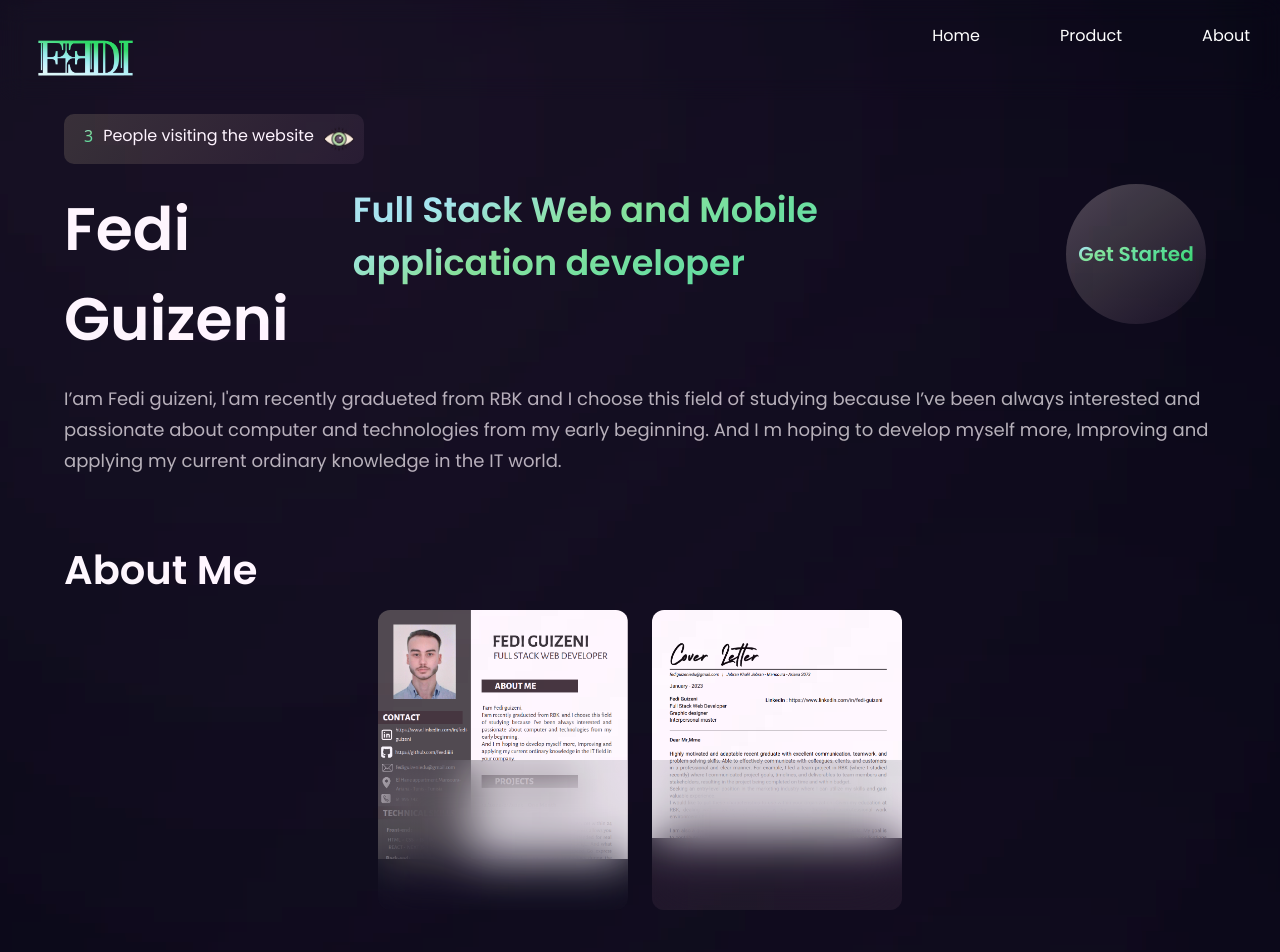
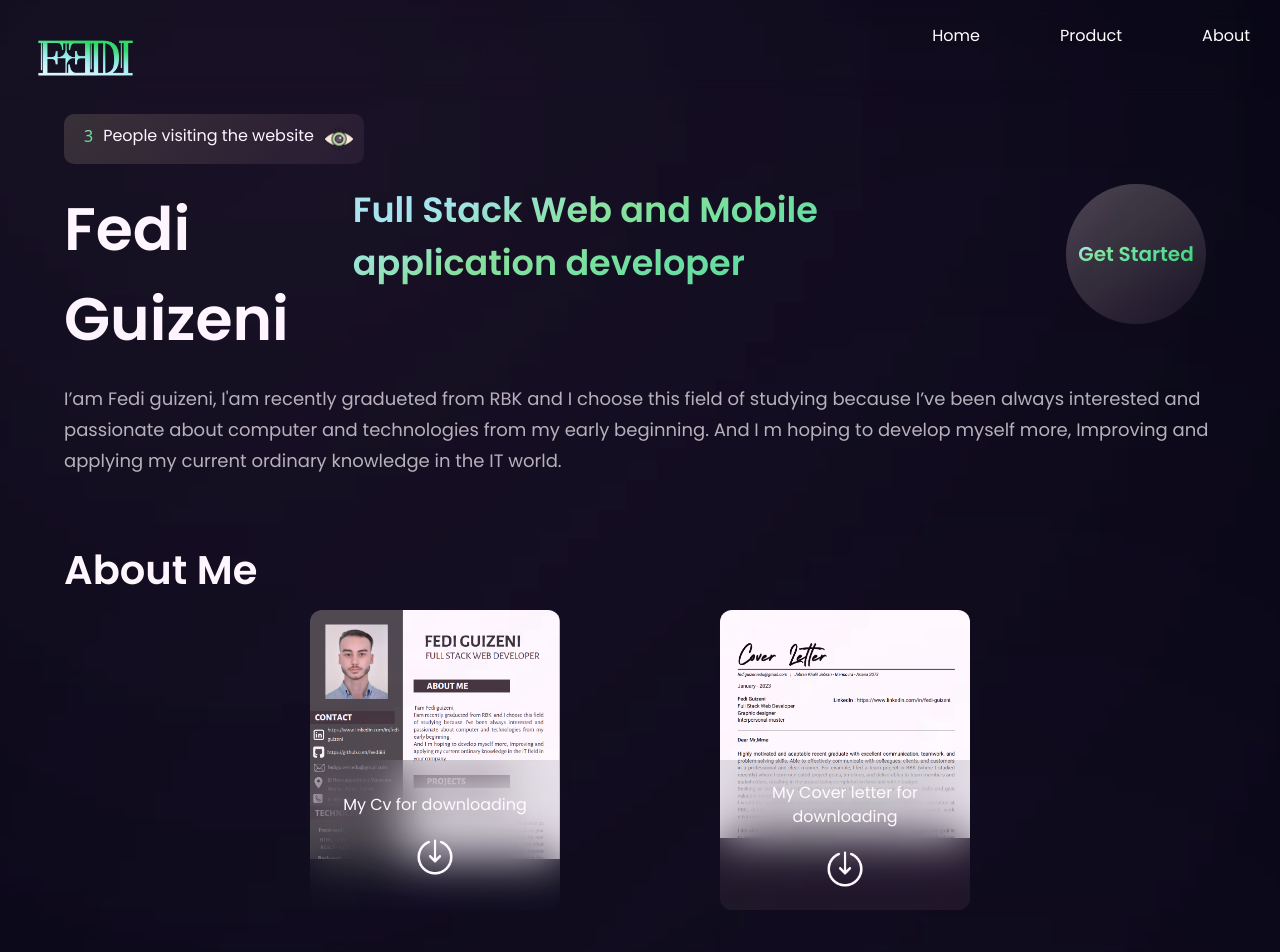
Before and after one commit to feediiiii/EmpirePro, a React (Vite) app in the folder front/: page / in a window 1280 px wide. Shown: the top 952 px of the page. Built offline with nearby package versions, Linux system fonts and the light colour scheme; a web font is replaced by a local one.

Commit message:
fixing the cv part

```diff
--- a/front/src/component/Cvs.jsx
+++ b/front/src/component/Cvs.jsx
@@ -1,31 +1,44 @@
 import React from 'react'
 import cvimg from '../assets/cv.png'
+import download1 from '../assets/download1.png'
 import coverletter from '../assets/coverletter.png'
 
 const Cvs = () => {
   return (
     <>
 
-    <div className='grid md:grid-cols-2 space-y-3 md:space-x-3 md:space-y-0 items-center  mt-[10px]   mb-[100px] justify-center w-auto '>
+    <div className='grid md:grid-cols-2 space-y-3 md:space-x-20 md:space-y-0 items-center  mt-[10px]   mb-[100px] justify-center w-auto '>
 
             <div className={'overflow-hidden flex-row  shadow-white rounded-xl  w-[180px] h-[280px] md:w-[250px] md:h-[300px] hover:border-2 border-x-green-300 '}>
 
                 <div className='  h-[50%]'>
                   <img src={cvimg} alt="" />
                 </div>
-                <div className=' backdrop-blur-xl bg-slate-900/10 h-[50%] '>
+                <div className=' flex mx-0 backdrop-blur-xl bg-slate-900/10 h-[50%] items-center justify-center '>
+                    <div className='flex-row mx-0'>
+                        <h3 className='text-center drop-shadow-xl'> My Cv for downloading </h3>
+                        <div className='flex mt-[20px]'>
+                           <img src={download1} alt="loading" className='h-[40px] mx-auto hover:bg-blue-gradient hover:scale-110 ease-linear duration-150 cursor-pointer' />
+                        </div>
 
+                    </div>
                 </div>
 
             </div>
 
 
-            <div className={'overflow-hidden shadow-white bg-gray-gradient ml-0 w-[180px] h-[280px] md:w-[250px] md:h-[300px] rounded-xl hover:border-2 border-x-green-300'}>
+            <div className={'overflow-hidden flex-row shadow-white bg-gray-gradient ml-0 w-[180px] h-[280px] md:w-[250px] md:h-[300px] rounded-xl hover:border-2 border-x-green-300'}>
                 <div className='  h-[50%]'>
                       <img src={coverletter} alt="" />
                 </div>
-                <div className=' backdrop-blur-xl bg-slate-900/10 h-[50%] '>
+                <div className=' flex mx-0 backdrop-blur-xl bg-slate-900/10 h-[50%]  items-center justify-center '>
+                  <div className='flex-row mx-0'>
+                        <h3 className='text-center drop-shadow-xl'> My Cover letter for downloading </h3>
+                        <div className='flex mt-[20px]'>
+                           <img src={download1} alt="loading" className='h-[40px] mx-auto hover:bg-blue-gradient hover:scale-110 ease-linear duration-150 cursor-pointer' />
+                        </div>
 
+                    </div>
                 </div>
             </div>
 
```
Also changed, not shown: front/src/assets/download1.png (added).
